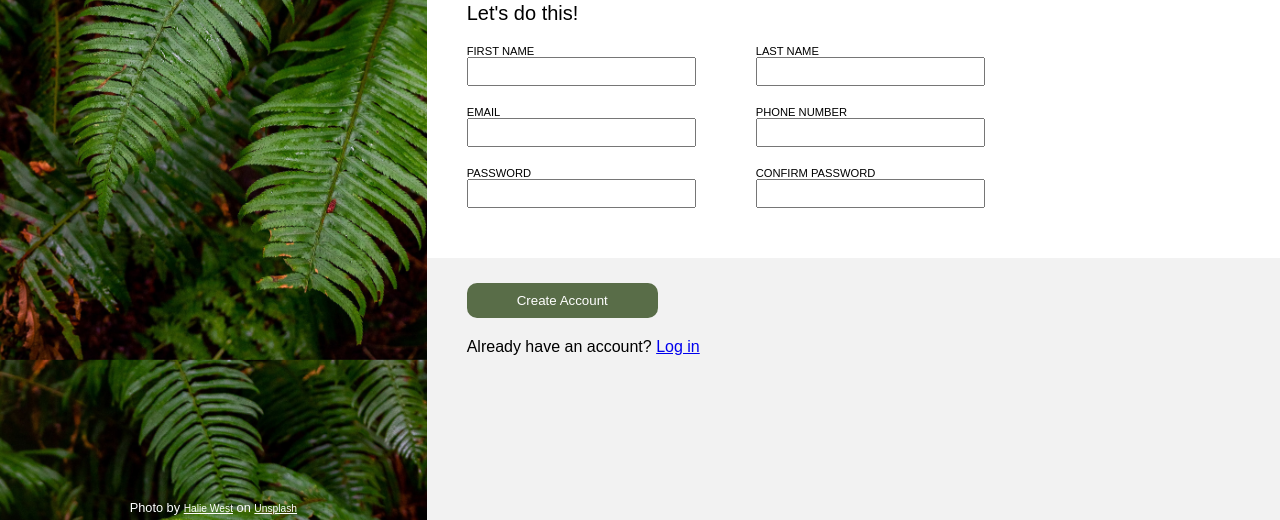
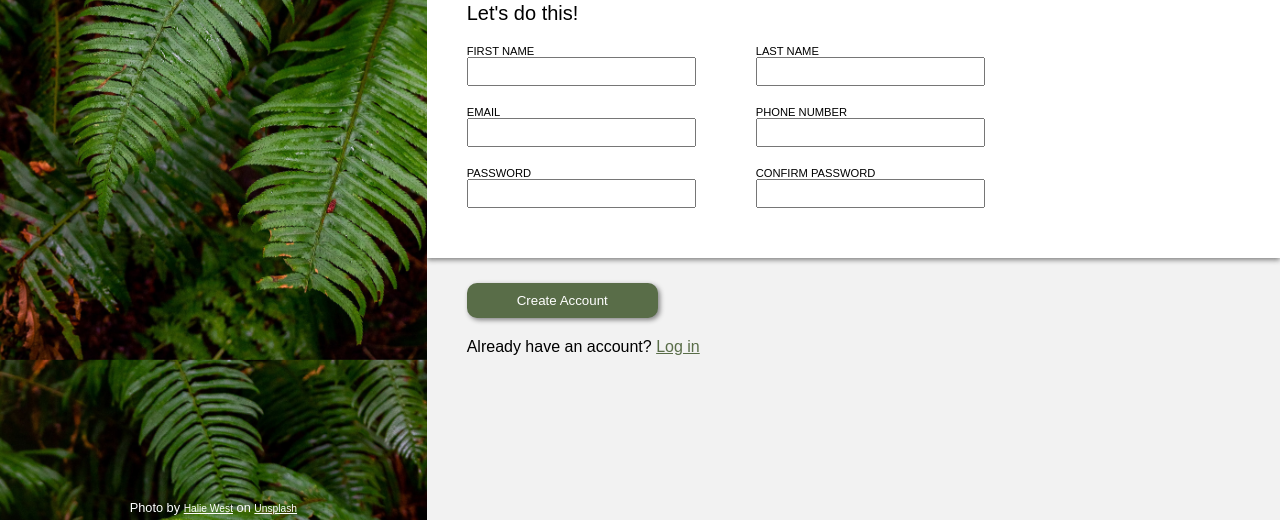
Before and after one commit to ImExtraPolite2/sign-up-form, a plain HTML site: page index.html in a window 1280 px wide. Shown: the part 280-800 px from the top of the page. Drawn offline with Linux system fonts and the light colour scheme.

Commit message:
done with styling page

```diff
--- a/style.css
+++ b/style.css
@@ -98,6 +98,7 @@ form {
 .white {
   padding-left: 40px;
   background-color: white;
+  box-shadow: 0 2px 5px gray;
 }
 
 .row-two-title {
@@ -133,4 +134,9 @@ form {
   color: white;
   border: none;
   border-radius: 10px;
+  box-shadow: 2px 2px 5px gray;
 }
+
+.row-three > p > a {
+  color: #596D48;
+}
```
